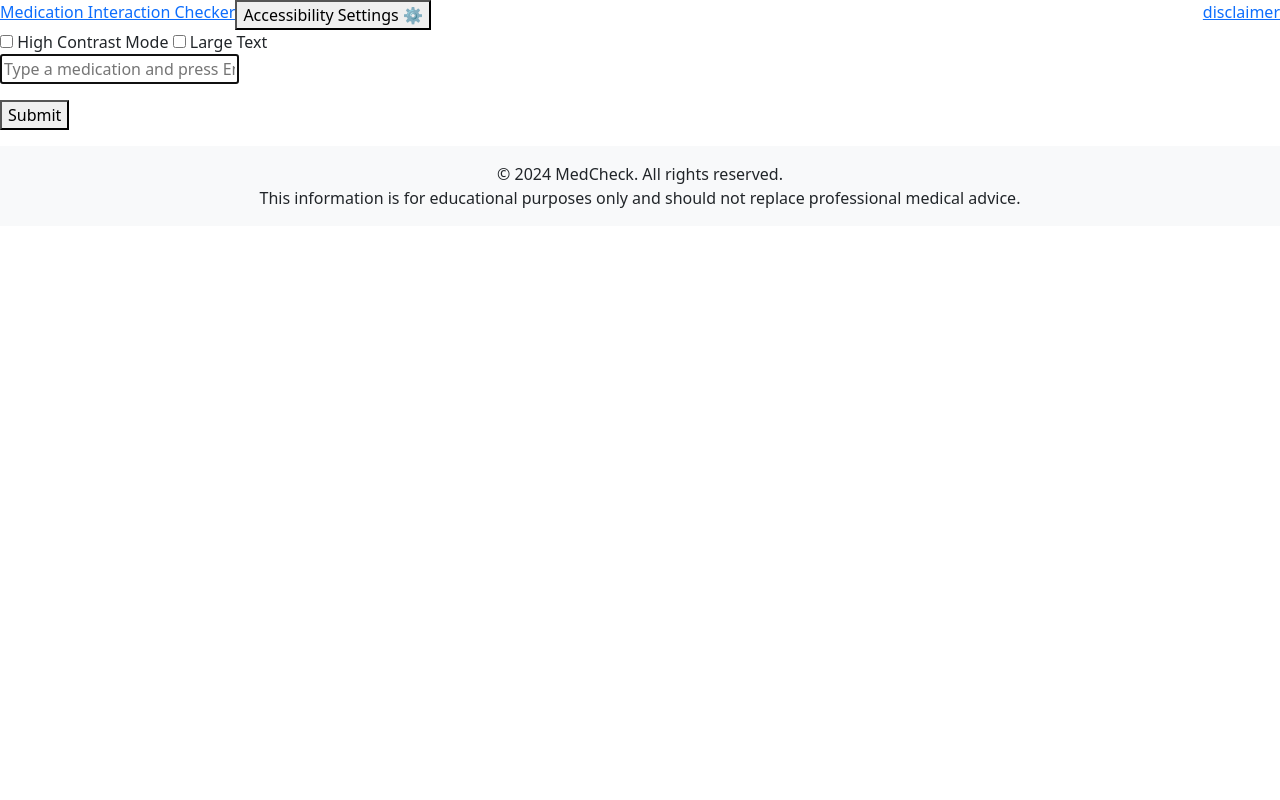
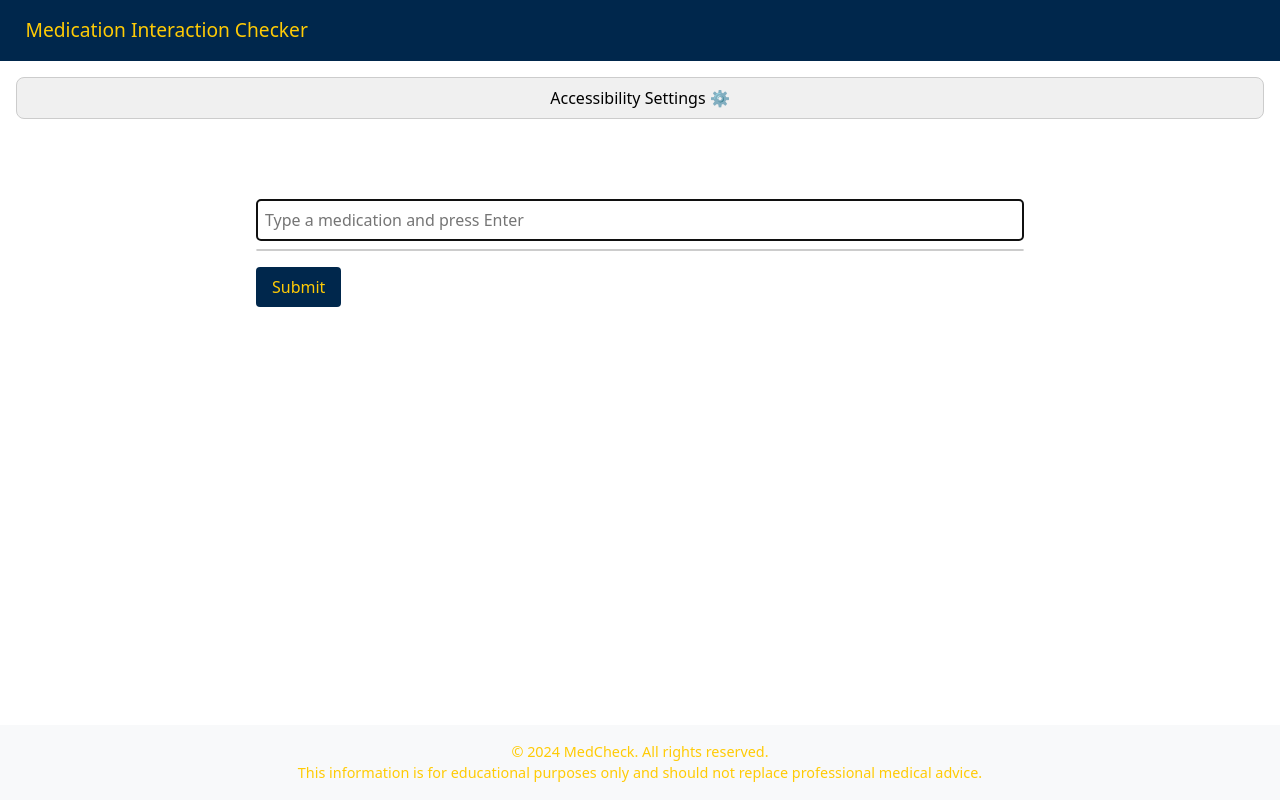
Before and after one commit to pavander7/486_final, a Flask app: page / in a window 1280 px wide. Run offline with Flask 3, Linux system fonts and the light colour scheme; parts of the project's set-up code (start-up, migrations or seed data) failed here and were passed over; some libraries are stand-ins or nearby versions.

Commit message:
debugs, added links, etc.

```diff
--- a/postgres/helpers.py
+++ b/postgres/helpers.py
@@ -1,6 +1,6 @@
 # helper functions for preprocessing
 import pandas as pd
-from auth import Auth
+from postgres.auth import Auth
 
 def get_db_conn():
     return Auth.get_db_conn()
--- a/webapp/static/style.css
+++ b/webapp/static/style.css
@@ -1,174 +1,55 @@
-/* Base layout and font */
+/* === GLOBAL STYLES === */
 body {
-    font-family: system-ui, -apple-system, BlinkMacSystemFont, "Segoe UI", Roboto, "Helvetica Neue", sans-serif, "Apple Color Emoji", "Segoe UI Emoji", "Noto Color Emoji";
-    background-color: #f8f9fa;
+    font-family: system-ui, sans-serif;
     margin: 0;
     padding: 0;
-    font-size: 1.1em;
-    color: #00274C; /* U-M Blue */
+    min-height: 100vh;
+    display: flex;
+    flex-direction: column;
+    background-color: #ffffff;
+    color: #00274C; /* UMich blue */
 }
 
-/* Header/nav bar */
-header {
-    background-color: #00274C; /* U-M Blue */
-    color: #FFCB05; /* Maize */
-    padding: 1em;
-    text-align: center;
-    font-size: 1.5em;
-    font-weight: bold;
-    letter-spacing: 1px;
-    box-shadow: 0 2px 5px rgba(0,0,0,0.1);
-    min-height: 1.5em;
+main {
+    flex: 1;
+    padding: 1rem;
+    background-color: #ffffff;
 }
 
-/* Center the whole search unit */
-main {
-    display: flex;
-    justify-content: center;
-    flex-direction: row;
-    align-items: flex-start;
-    margin-top: 4em;
-    padding: 0 1em;
+/* === NAVIGATION === */
+header {
+    background-color: #00274C; /* UMich blue */
+    padding: 1rem;
+    color: #FFCB05; /* Maize */
 }
 
-.search_area {
-    display: flex;
-    flex-direction: column;
-    align-items: flex-start;
-}
-
-/* Search bar area */
-.search_bar {
-    display: flex;
-    gap: 10px;
-    width: 600px;
-    margin-bottom: 1em;
-    position: relative;
-}
-
-/* Input field */
-#med-input {
-    flex: 1;
-    padding: 12px;
-    font-size: 1.1em;
-    border: 2px solid #00274C;
-    border-radius: 6px;
-}
-
-/* Submit button */
-#submit-btn {
-    padding: 12px 20px;
-    font-size: 1.1em;
-    background-color: #FFCB05;
-    color: #00274C;
-    border: 2px solid #00274C;
-    border-radius: 6px;
-    cursor: pointer;
-    font-weight: bold;
-    transition: background-color 0.2s ease;
-}
-
-#submit-btn:hover {
-    background-color: #f9c425;
-}
-
-/* Suggestions box */
-.suggestions-box {
-    position: absolute;
-    top: 110%;
-    left: 0;
-    right: 0;
-    background: white;
-    border: 2px solid #00274C;
-    border-radius: 6px;
-    max-height: 180px;
-    overflow-y: auto;
-    z-index: 10;
-    list-style: none;
-    padding: 0;
-    margin: 0;
-    width: 600px;
-    box-shadow: 0 2px 6px rgba(0,0,0,0.1);
-}
-
-.suggestions-box li {
-    padding: 10px 14px;
-    cursor: pointer;
-    display: flex;
-    align-items: center;
-    gap: 10px;
-    font-size: 1.05em;
-}
-
-.suggestions-box li.active {
-    background-color: #FFCB05;
-    color: #00274C;
-    font-weight: bold;
-}
-
-/* Medication list container */
-.med-list-container {
-    margin-top: 2em;
-    width: 32em;
-    background-color: #fff;
-    border: 2px solid #00274C;
-    border-radius: 6px;
-    padding: 1em;
-    box-shadow: 0 2px 8px rgba(0,0,0,0.1);
-}
-
-/* Medication list items */
-.med-list {
-    list-style: none;
-    padding: 0;
-    margin: 0;
-}
-
-.med-item {
+nav {
     display: flex;
     justify-content: space-between;
     align-items: center;
-    background-color: #e9f0f6;
-    margin-bottom: 8px;
-    padding: 10px 14px;
-    border-left: 5px solid #00274C;
-    border-radius: 4px;
+    font-size: 1.2rem;
 }
 
-.remove-btn {
-    background: none;
-    border: none;
-    color: red;
-    font-size: 1.2em;
-    cursor: pointer;
+nav a {
+    color: #FFCB05; /* Maize */
+    text-decoration: none;
+    padding: 0.25em 0.5em;
 }
 
-em {
-    font-style: italic;
-    color: #555;
-    font-size: 0.9em;
+nav a:hover {
+    text-decoration: underline;
 }
 
-/* Feedback message */
-#feedback {
-    margin-top: 0.5em;
-    color: #d00;
-    font-weight: bold;
+/* === FOOTER === */
+footer.footer {
+    background-color: #00274C;
+    color: #FFCB05;
+    text-align: center;
+    padding: 1em;
+    font-size: 0.9rem;
 }
 
-.sr-only {
-    position: absolute;
-    width: 1px;
-    height: 1px;
-    padding: 0;
-    margin: -1px;
-    overflow: hidden;
-    clip: rect(0, 0, 0, 0);
-    white-space: nowrap;
-    border: 0;
-}
-
-/* Accessibility Panel Styling */
+/* === ACCESSIBILITY PANEL === */
 #accessibility-toggle {
     margin: 1em;
     padding: 0.5em 1em;
@@ -194,25 +75,113 @@
     font-size: 1rem;
 }
 
-/* High Contrast Mode */
+/* === HIGH CONTRAST MODE === */
 body.high-contrast {
     background-color: #000;
     color: #fff;
 }
 
 body.high-contrast input,
-body.high-contrast button {
+body.high-contrast button,
+body.high-contrast nav,
+body.high-contrast footer {
     background-color: #000;
     color: #fff;
     border: 2px solid #fff;
 }
 
-/* Large Text Mode */
+body.high-contrast a {
+    color: #0ff;
+}
+
+/* === LARGE TEXT MODE === */
 body.large-text {
     font-size: 1.25em;
 }
 
-/* Hidden utility */
+/* === HIDDEN UTILITY === */
 .hidden {
     display: none;
 }
+
+/* === FORM / SEARCH AREA === */
+.search-area {
+    max-width: 800px;
+    margin: 2em auto;
+    padding: 1em;
+}
+
+#med-input {
+    width: 100%;
+    padding: 0.5em;
+    font-size: 1rem;
+    border: 1px solid #ccc;
+    border-radius: 0.25em;
+}
+
+#submit-btn {
+    margin-top: 1em;
+    padding: 0.5em 1em;
+    background-color: #00274C;
+    color: #FFCB05;
+    border: none;
+    border-radius: 0.25em;
+    font-size: 1rem;
+    cursor: pointer;
+}
+
+#submit-btn:hover {
+    background-color: #001f3f;
+}
+
+/* === SUGGESTIONS BOX === */
+.suggestions-box {
+    list-style: none;
+    padding: 0;
+    margin: 0.5em 0 0 0;
+    border: 1px solid #ccc;
+    border-radius: 0.25em;
+    background: #fff;
+    max-height: 150px;
+    overflow-y: auto;
+    z-index: 10;
+}
+
+.suggestions-box li {
+    padding: 0.5em;
+    cursor: pointer;
+}
+
+.suggestions-box li:hover {
+    background-color: #f0f0f0;
+}
+
+/* === RESULT PANELS === */
+.med-list, .med-result-list, .label-warning-list, .reactions-result-list, .events-result-summary {
+    list-style: disc;
+    padding-left: 1.5em;
+}
+
+.medinfo-panel, .interaction-result-panel {
+    padding: 1em;
+    background-color: #fdfdfd;
+    border: 1px solid #ddd;
+    border-radius: 0.5em;
+}
+
+/* === HEADING OVERRIDES === */
+h1, h2, h3 {
+    color: #00274C;
+}
+
+/* === MOBILE FRIENDLY === */
+@media (max-width: 600px) {
+    nav {
+        flex-direction: column;
+        text-align: center;
+    }
+
+    .search-area {
+        padding: 1em;
+    }
+}
--- a/webapp/templates/base.html
+++ b/webapp/templates/base.html
@@ -10,7 +10,7 @@
     <meta name="theme-color" content="#ffffff">
 
     <!-- Styles -->
-    <link rel="stylesheet" href="{{ url_for('static', filename='css/main.css') }}">
+    <link rel="stylesheet" href="{{ url_for('static', filename='style.css') }}">
     <link rel="stylesheet" href="https://cdn.jsdelivr.net/npm/bootstrap@5.3.0/dist/css/bootstrap.min.css">
 
     <!-- Font Awesome for icons -->
@@ -23,9 +23,6 @@
         <nav role="navigation">
             <span style="float: left">
                 <a href="/">Medication Interaction Checker</a>
-            </span>
-            <span style="float: right">
-                <a href="/disclaimer/">disclaimer</a>
             </span>
         </nav>
     </header>
--- a/webapp/templates/interaction-results.html
+++ b/webapp/templates/interaction_results.html
@@ -10,7 +10,7 @@
         <h2 id="selected-meds-heading">Selected Medications</h2>
         <ul class="med-result-list">
             {% for d in druginfo.keys() %}
-                <li>{{ d.name }}</li>
+                <li><a href="/medication-search/{{ d.name }}" target="_blank">{{ d.name }}</a></li>
             {% endfor %}
         </ul>
     </section>
--- a/webapp/views/index.py
+++ b/webapp/views/index.py
@@ -1,6 +1,6 @@
 from flask import request, jsonify, render_template, current_app
 from . import views_bp
-from postgres.helpers import get_db_connection
+from postgres.helpers import get_db_conn
 import psycopg2
 
 @views_bp.route('/')
@@ -16,7 +16,7 @@
         return jsonify({"error": "Query parameter 'q' is required."}), 400
 
     try:
-        conn = get_db_connection()
+        conn = get_db_conn()
         cursor = conn.cursor()
         cursor.execute("""
             SELECT DISTINCT med_name, drugid, generic_name, brand_name, source
```
Also changed, not shown: webapp/static/script.js (+21 -15 lines), webapp/views/medication.py (+15 -1 lines), webapp/views/interaction_results.py (renamed from webapp/views/interaction-results.py).
